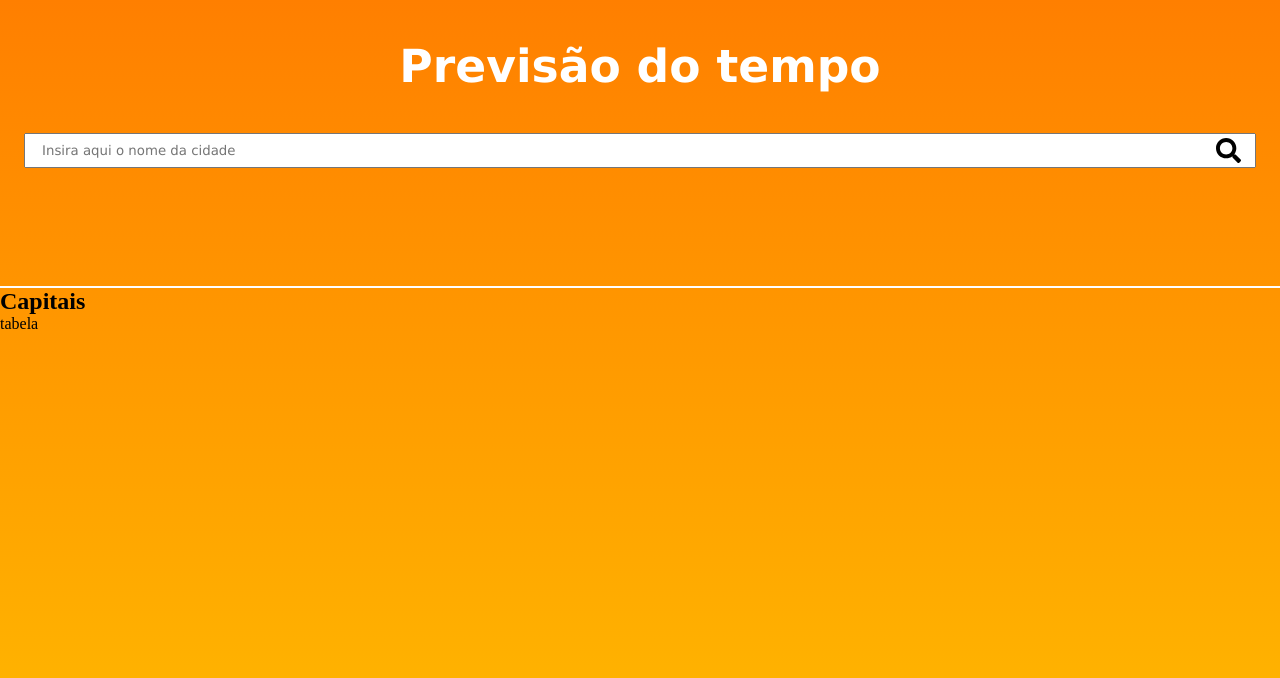
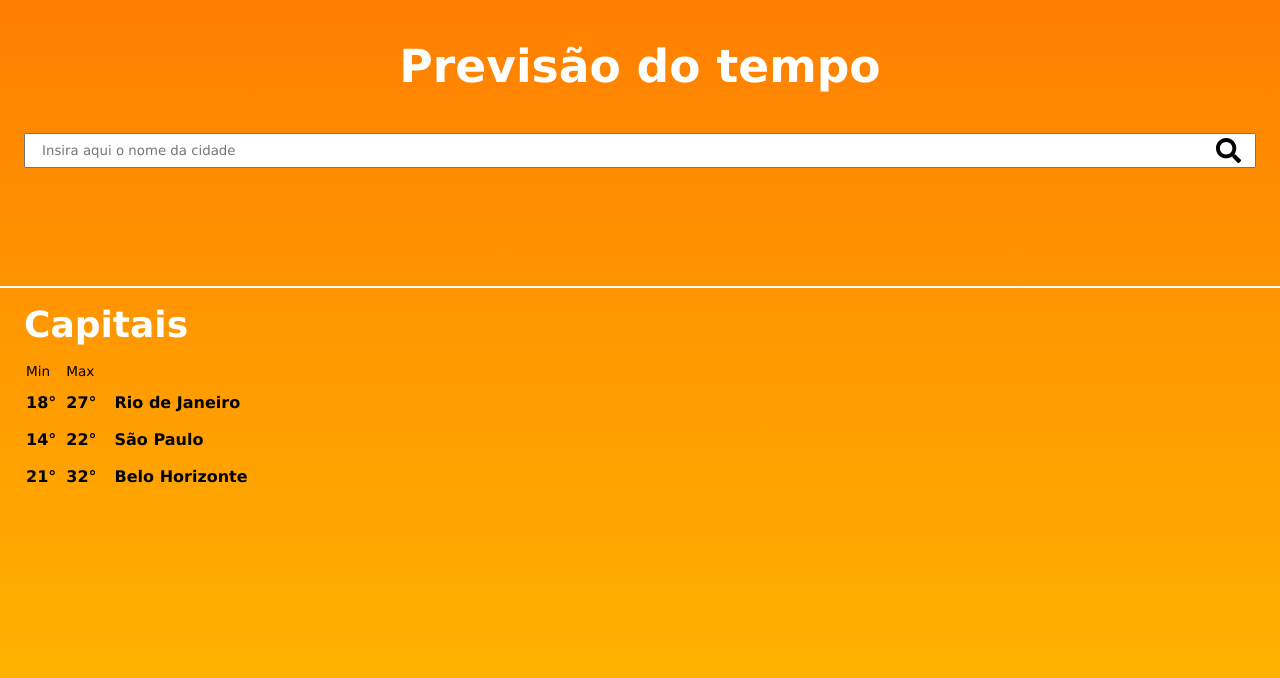
Before and after one commit to chatclass/challenge-front, a React (Create React App) app: page / in a window 1280 px wide. Shown: the top 678 px of the page. Built offline with nearby package versions, Linux system fonts and the light colour scheme.

Commit message:
Add MainContent Base

```diff
--- /dev/null
+++ b/src/components/MainContent/index.jsx
@@ -0,0 +1,41 @@
+import MainStyled from './styles';
+
+const MainContent = () => (
+  <MainStyled>
+    <h2 className="main__title">Capitais</h2>
+
+    <section className="main__section">
+      <table
+        className="table"
+        aria-label="Tabela de temperatura mínima e máxima das capitais"
+      >
+        <thead className="table__head">
+          <tr>
+            <th className="table__head-title">min</th>
+            <th className="table__head-title">max</th>
+          </tr>
+        </thead>
+
+        <tbody>
+          <tr className="table__row">
+            <td className="table__cell">18°</td>
+            <td className="table__cell">27°</td>
+            <td className="table__cell">Rio de Janeiro</td>
+          </tr>
+          <tr className="table__row">
+            <td className="table__cell">14°</td>
+            <td className="table__cell">22°</td>
+            <td className="table__cell">São Paulo</td>
+          </tr>
+          <tr className="table__row">
+            <td className="table__cell">21°</td>
+            <td className="table__cell">32°</td>
+            <td className="table__cell">Belo Horizonte</td>
+          </tr>
+        </tbody>
+      </table>
+    </section>
+  </MainStyled>
+);
+
+export default MainContent;
--- /dev/null
+++ b/src/components/MainContent/styles/index.js
@@ -0,0 +1,50 @@
+import styled from 'styled-components';
+
+const MainStyled = styled.main`
+  & .main {
+    &__section {
+      padding: 0 1.5rem;
+    }
+
+    &__title {
+      color: ${(props) => props.theme.colorWhite};
+      font-family: ${(props) => props.theme.primaryfontFamily};
+      font-size: ${(props) => props.theme.secondTitleSize};
+
+      padding: 1rem 1.5rem;
+    }
+  }
+
+  & .table {
+    font-family: ${(props) => props.theme.primaryfontFamily};
+    font-size: ${(props) => props.theme.textSize};
+
+    &__head {
+      text-transform: capitalize;
+      font-size: 0.85rem;
+    }
+
+    &__head-title {
+      text-align: left;
+      font-weight: 100;
+      padding-bottom: 0.75rem;
+    }
+
+    &__row .table__cell {
+      &:first-child {
+        padding-right: 0.5rem;
+      }
+
+      &:last-child {
+        padding-left: 1rem;
+      }
+    }
+
+    &__cell {
+      padding-bottom: 1rem;
+      font-weight: 600;
+    }
+  }
+`;
+
+export default MainStyled;
--- a/src/pages/HomePage/index.jsx
+++ b/src/pages/HomePage/index.jsx
@@ -1,14 +1,13 @@
 import { ThemeProvider } from 'styled-components';
+
 import Header from '../../components/Header';
+import MainContent from '../../components/MainContent';
 import theme from '../../theme';
 
 const HomePage = () => (
   <ThemeProvider theme={theme}>
     <Header />
-    <main>
-      <h2>Capitais</h2>
-      <section>tabela</section>
-    </main>
+    <MainContent />
   </ThemeProvider>
 );
 
```
